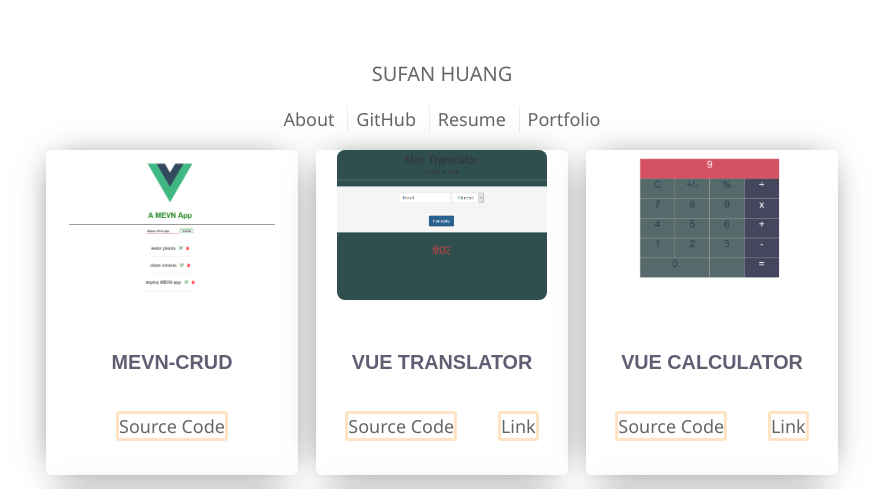
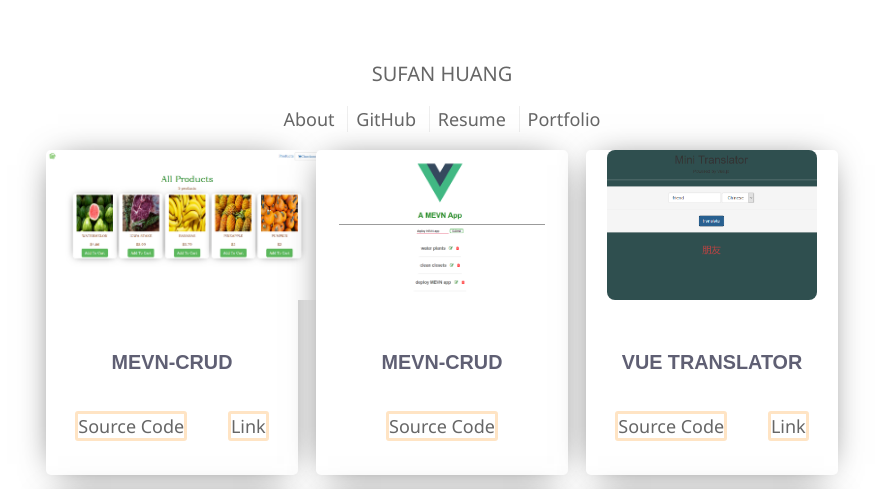
Before and after one commit to sufanHuang/webdev-blog, a website: page public/portfolio.html in a window 1280 px wide. Shown: the top 489 px of the page, without its empty margins (198-1079 px from the left). Drawn offline with nearby package versions, Linux system fonts and the light colour scheme.

Commit message:
Some changes.

```diff
--- a/public/portfolio.html
+++ b/public/portfolio.html
@@ -35,6 +35,18 @@
     </div>
 
     <div class="parent" >
+            <div class ="card child" style= 'width:15rem;height:15rem;margin-bottom:4rem'>
+                <div class="projects_box">
+                    <img
+                            class="card-img-top"
+                            src="images/vue-checkout.png"
+                            alt="project"/>
+                    <h5 class="projects_title">MEVN-CRUD</h5>
+                    <a href="https://github.com/sufanHuang/vue-checkout" class="btn btn-secondly project_buttons"><span>Source Code</span></a>
+                    <a href="https://vue-checkout.netlify.com/" class="btn btn-secondly project_buttons"><span>Link</span></a>
+
+                </div>
+            </div>
             <div class ="card child" style= 'width:15rem;height:15rem;margin-bottom:4rem'>
                 <div class="projects_box">
                     <img
```
Also changed, not shown: public/images/vue-checkout.png (added).
